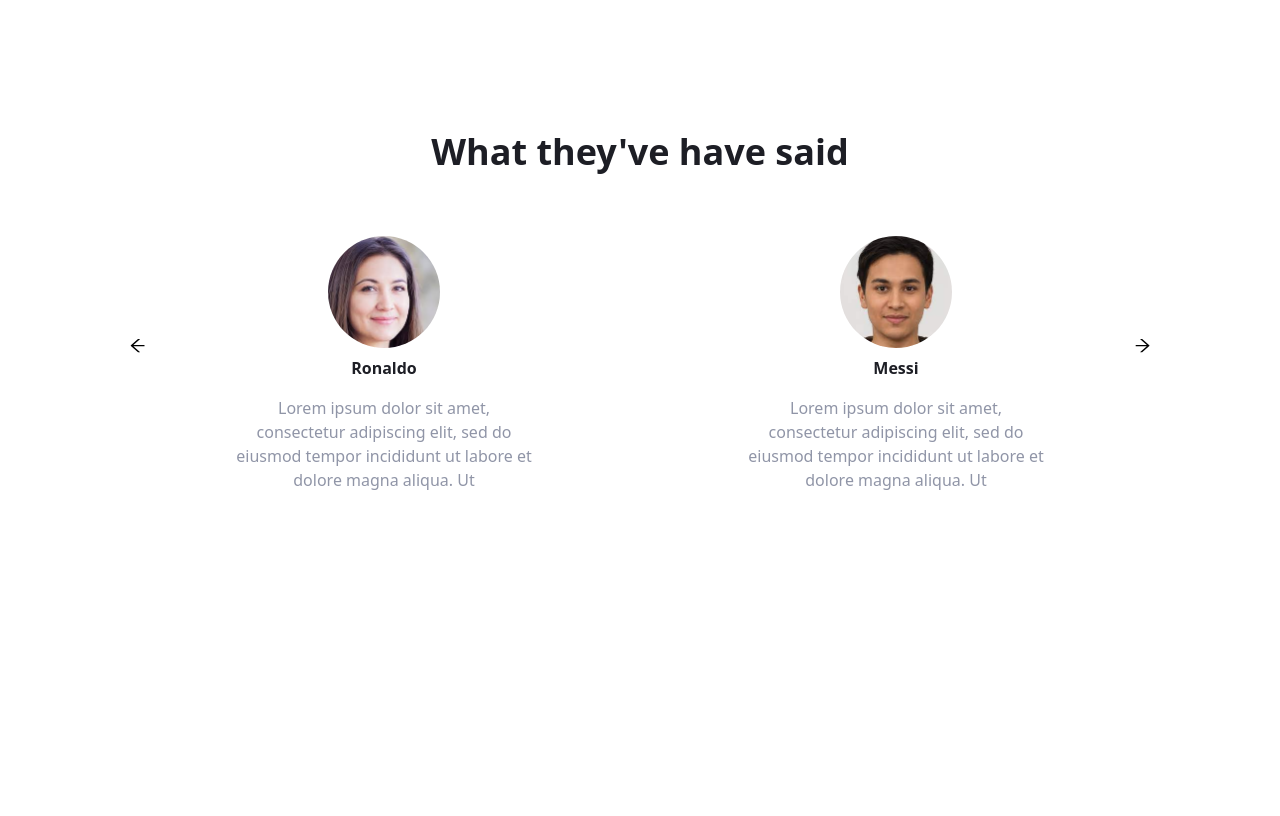
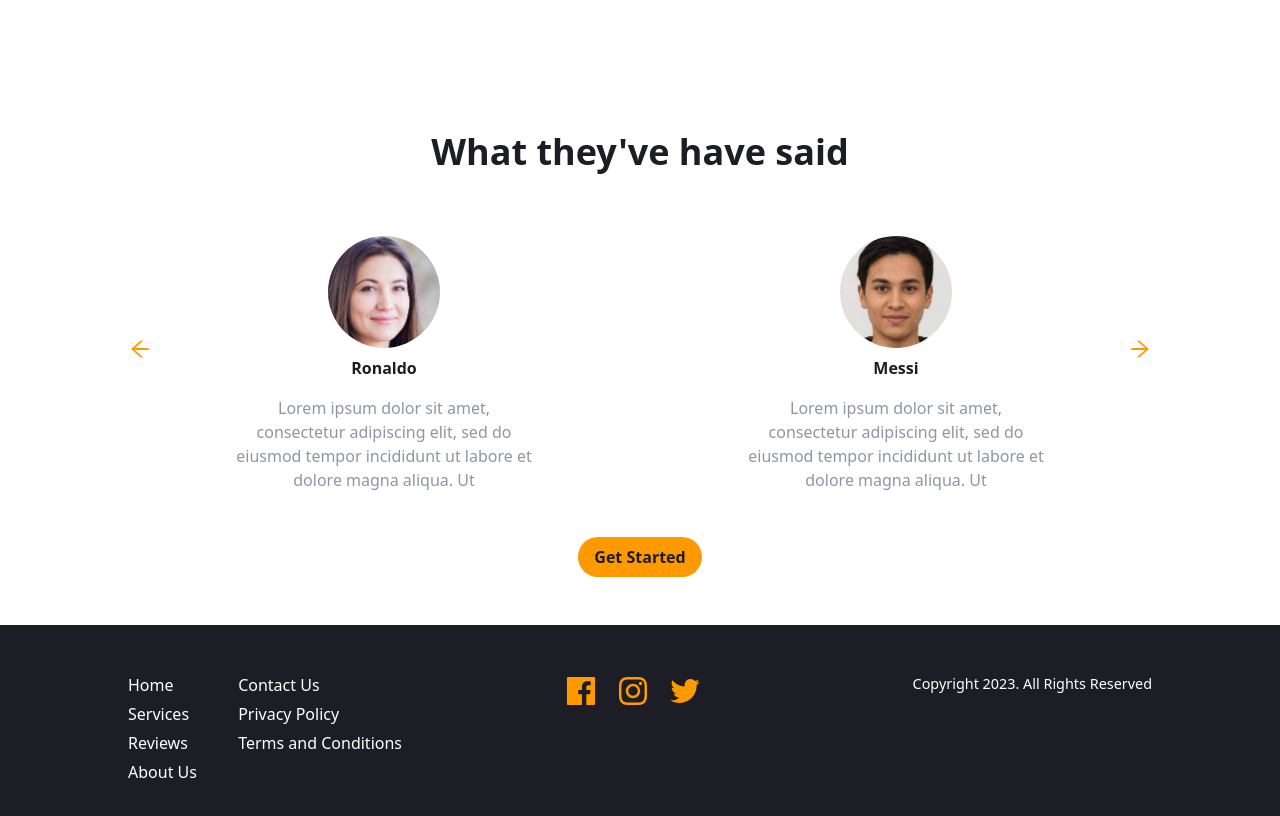
Before and after one commit to vianfrederick/Landing-Page, a React (Create React App) app: page / in a window 1280 px wide. Shown: the part 1220-2036 px from the top of the page. Before the commit the page ends 1712 px from the top, so only its background shows below. Built offline with nearby package versions, Linux system fonts and the light colour scheme.

Commit message:
Footer Done

```diff
--- a/src/App.js
+++ b/src/App.js
@@ -2,6 +2,7 @@ import Navbar from "./Components/Navbar/Navbar";
 import Intro from "./Components/Intro/Intro";
 import Features from "./Components/Features/Features";
 import Reviews from "./Components/Reviews/Reviews";
+import Footer from "./Components/Footer/Footer";
 
 function App() {
   return (
@@ -10,6 +11,7 @@ function App() {
       <Intro />
       <Features />
       <Reviews />
+      <Footer />
     </div>
   );
 }
--- /dev/null
+++ b/src/Components/Footer/Footer.jsx
@@ -0,0 +1,70 @@
+import React from "react";
+import {
+  AiOutlineInstagram,
+  AiOutlineTwitter,
+  AiFillFacebook,
+} from "react-icons/ai";
+
+const Footer = () => {
+  return (
+    <footer className="bg-clr_secondary_800 text-[white] pt-12 mt-12 pb-10">
+      <div className="container w-[80%] mx-auto">
+        <div className="sm:gap-4 sm:grid min-[970px]:flex min-[970px]:justify-between footer-container">
+          <div className="footer-nav-container">
+            <ul className="flex justify-between">
+              <div className="footer-nav-col-1">
+                <li>
+                  <a href="#">Home</a>
+                </li>
+                <li>
+                  <a href="#">Services</a>
+                </li>
+                <li>
+                  <a href="#">Reviews</a>
+                </li>
+                <li>
+                  <a href="#">About Us</a>
+                </li>
+              </div>
+              <div className="footer-nav-col-2">
+                <li>
+                  <a href="#">Contact Us</a>
+                </li>
+                <li>
+                  <a href="#">Privacy Policy</a>
+                </li>
+                <li>
+                  <a href="#">Terms and Conditions</a>
+                </li>
+              </div>
+            </ul>
+          </div>
+          <div className="mt-6 sm:mt-0 sm-icons-holder sm:ml-auto">
+            <ul className="flex social-media-icons-container">
+              <li>
+                <a href="#">
+                  <AiFillFacebook className="text-clr_primary_400 text-4xl" />
+                </a>
+              </li>
+              <li>
+                <a href="#">
+                  <AiOutlineInstagram className="text-clr_primary_400 text-4xl" />
+                </a>
+              </li>
+              <li>
+                <a href="#">
+                  <AiOutlineTwitter className="text-clr_primary_400 text-4xl" />
+                </a>
+              </li>
+            </ul>
+          </div>
+          <div className="text-center mt-6 text-[0.9rem] sm:text-left min-[970px]:mt-0">
+            <p>Copyright 2023. All Rights Reserved</p>
+          </div>
+        </div>
+      </div>
+    </footer>
+  );
+};
+
+export default Footer;
--- a/src/Components/Reviews/Reviews.jsx
+++ b/src/Components/Reviews/Reviews.jsx
@@ -32,7 +32,7 @@ const Reviews = () => {
 
   return (
     <section className="pt-[5rem] md:mt-16">
-      <div className="container  w-[80%] mx-auto relative">
+      <div className="container  w-[80%] mx-auto relative text-center">
         <h1 className="text-center text-4xl font-bold mb-16 text-clr_secondary_800 mx-auto">What they've have said</h1>
         <Slider ref={slider} className="review-slider-container" {...settings}>
           <div className="slider-element">
@@ -75,17 +75,18 @@ const Reviews = () => {
           </div>
         </Slider>
         <button
-          className="absolute bottom-[137px] left-0"
+          className="absolute top-[205px] left-0 text-clr_primary_400"
           onClick={() => slider?.current?.slickPrev()}
         >
-          <AiOutlineArrowLeft className="text-[1.2rem]" />
+          <AiOutlineArrowLeft className="text-[1.5rem]" />
         </button>
         <button
-          className="absolute bottom-[137px] right-0"
+          className="absolute top-[205px] right-0 text-clr_primary_400"
           onClick={() => slider?.current?.slickNext()}
         >
-          <AiOutlineArrowRight className="text-[1.2rem]" />
+          <AiOutlineArrowRight className="text-[1.5rem]" />
         </button>
+        <button className="mt-[2.8em] nav-btn font-semibold text-clr_secondary_800 bg-clr_primary_400 rounded-full py-2 px-4">Get Started</button>
       </div>
     </section>
   );
--- a/src/index.css
+++ b/src/index.css
@@ -49,7 +49,7 @@
   /* Features */
 
   .features-container > * {
-    background-color: #EEEEEE;
+    background-color: #eeeeee;
     padding: 0 2em 2em 2em;
     border-radius: 20px;
     text-align: center;
@@ -110,4 +110,40 @@
   .slider-element img {
     margin-bottom: 0.5em;
   }
+
+  /* Footer */
+
+  .footer-nav-col-1 li:not(:first-child),
+  .footer-nav-col-2 li:not(:first-child){
+    margin-top: 0.3em;
+  }
+
+  .footer-nav-col-1 li:hover,
+  .footer-nav-col-2 li:hover{
+    color: #ff9900;
+  }
+
+  .social-media-icons-container li:not(:first-child){
+    margin-left: 1em;
+  }
+
+  @media (min-width: 640px) {
+    .footer-container{
+        grid-template-columns: minmax(auto, 316px) 1fr;
+        grid-column-gap: 6em;
+    }
+  }
+
+  @media (min-width: 970px) {
+    .footer-nav-container{
+        width: 25%;
+        min-width: 274px;
+    }
+
+    .sm-icons-holder{
+        margin-left: -3em !important;
+    }
+
+  }
+
 }
```
